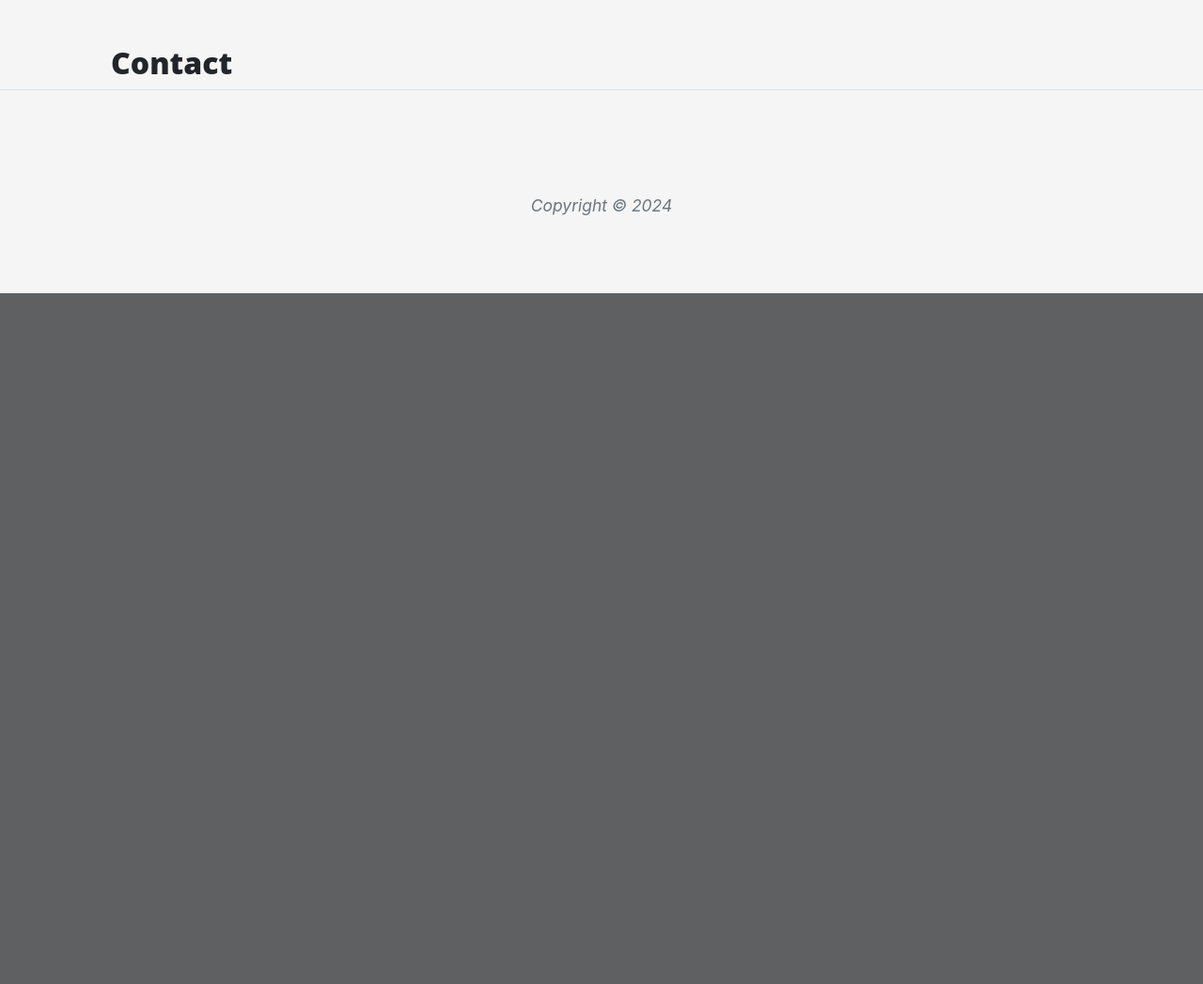
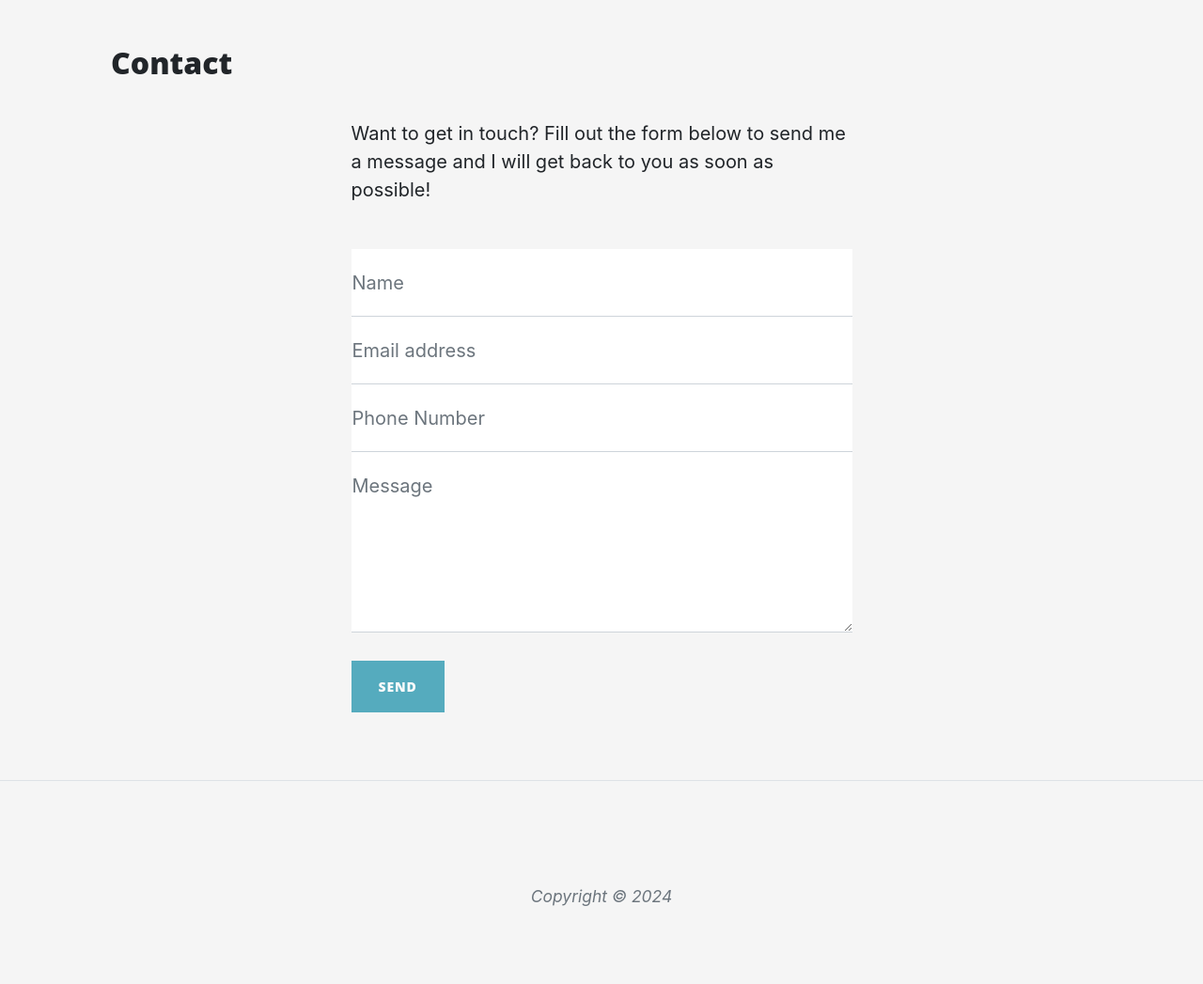
Before and after one commit to markohautala/Flask-project, a Flask app: page /contact in a window 1280 px wide. Shown: the part 628-1675 px from the top of the page at 94% size. Before the commit the page ends 940 px from the top, so only its background shows below. Run offline with Flask 3, Linux system fonts and the light colour scheme; some libraries are stand-ins or nearby versions.

Commit message:
Add bootstrap form to contact.html

```diff
--- a/templates/contact.html
+++ b/templates/contact.html
@@ -2,5 +2,65 @@
 {% block content %}
 
     <h2>{{ page_title }}</h2>
+    <div class="mb-4 px-4 px-lg-5">
+        <div class="row gx-4 gx-lg-5 justify-content-center">
+            <div class="col-md-10 col-lg-8 col-xl-7">
+                <p>Want to get in touch? Fill out the form below to send me a message and I will get back to you as soon as
+                    possible!</p>
+                <div class="my-5">
+                    <form method="POST" id="contactForm" data-sb-form-api-token="API_TOKEN">
+                        <div class="form-floating">
+                            <input class="form-control" id="name" type="text" placeholder="Enter your name..."
+                                data-sb-validations="required" />
+                            <label for="name">Name</label>
+                            <div class="invalid-feedback" data-sb-feedback="name:required">A name is required.</div>
+                        </div>
+                        <div class="form-floating">
+                            <input class="form-control" id="email" type="email" placeholder="Enter your email..."
+                                data-sb-validations="required,email" />
+                            <label for="email">Email address</label>
+                            <div class="invalid-feedback" data-sb-feedback="email:required">An email is required.</div>
+                            <div class="invalid-feedback" data-sb-feedback="email:email">Email is not valid.</div>
+                        </div>
+                        <div class="form-floating">
+                            <input class="form-control" id="phone" type="tel" placeholder="Enter your phone number..."
+                                data-sb-validations="required" />
+                            <label for="phone">Phone Number</label>
+                            <div class="invalid-feedback" data-sb-feedback="phone:required">A phone number is required.</div>
+                        </div>
+                        <div class="form-floating">
+                            <textarea class="form-control" id="message" placeholder="Enter your message here..."
+                                style="height: 12rem" data-sb-validations="required"></textarea>
+                            <label for="message">Message</label>
+                            <div class="invalid-feedback" data-sb-feedback="message:required">A message is required.</div>
+                        </div>
+                        <br />
+                        <!-- Submit success message-->
+                        <!---->
+                        <!-- This is what your users will see when the form-->
+                        <!-- has successfully submitted-->
+                        <div class="d-none" id="submitSuccessMessage">
+                            <div class="text-center mb-3">
+                                <div class="fw-bolder">Form submission successful!</div>
+                                To activate this form, sign up at
+                                <br />
+                                <a
+                                    href="https://startbootstrap.com/solution/contact-forms">https://startbootstrap.com/solution/contact-forms</a>
+                            </div>
+                        </div>
+                        <!-- Submit error message-->
+                        <!---->
+                        <!-- This is what your users will see when there is-->
+                        <!-- an error submitting the form-->
+                        <div class="d-none" id="submitErrorMessage">
+                            <div class="text-center text-danger mb-3">Error sending message!</div>
+                        </div>
+                        <!-- Submit Button-->
+                        <button class="btn btn-primary text-uppercase disabled" id="submitButton" type="submit">Send</button>
+                    </form>
+                </div>
+            </div>
+        </div>
+    </div>
 
 {% endblock %}
```
